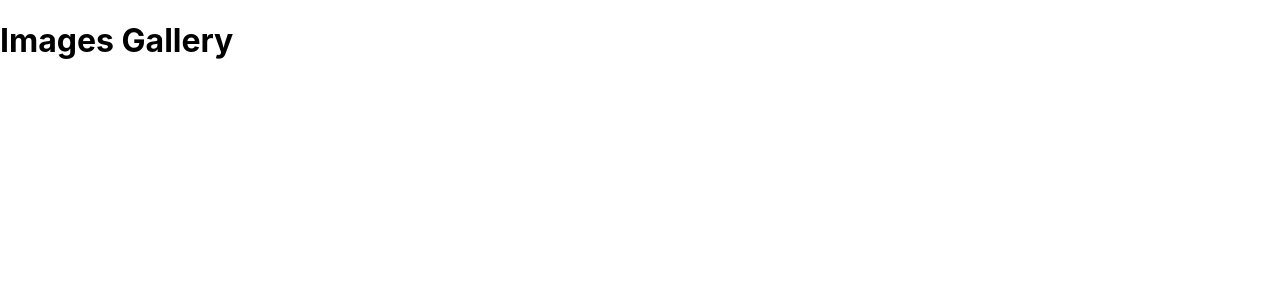
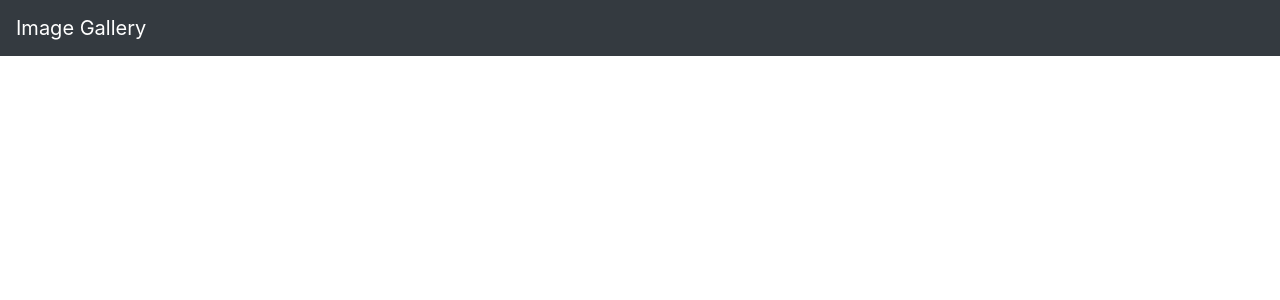
Before and after one commit to PawleN-D/images-gallery, a React (Create React App) app in the folder frontend/: page / in a window 1280 px wide. Shown: the top 300 px of the page. Built offline with nearby package versions, Linux system fonts and the light colour scheme.

Commit message:
initial header component

```diff
--- a/frontend/package.json
+++ b/frontend/package.json
@@ -6,9 +6,11 @@
     "@testing-library/jest-dom": "^5.16.5",
     "@testing-library/react": "^13.4.0",
     "@testing-library/user-event": "^13.5.0",
+    "bootstrap": "^4.5.3",
     "react": "^18.2.0",
+    "react-bootstrap": "^1.4.0",
     "react-dom": "^18.2.0",
-    "react-scripts": "5.0.1",
+    "react-scripts": "^2.1.3",
     "web-vitals": "^2.1.4"
   },
   "scripts": {
--- a/frontend/src/App.js
+++ b/frontend/src/App.js
@@ -1,7 +1,11 @@
+import React from 'react';
+import 'bootstrap/dist/css/bootstrap.min.css';
+import Header from './components/Header';
+
 function App() {
   return (
     <div className="App">
-      <h1>Images Gallery</h1>
+      <Header />
     </div>
   );
 }
--- /dev/null
+++ b/frontend/src/components/Header.js
@@ -0,0 +1,17 @@
+import React from 'react';
+// import Container from 'react-bootstrap/Container';
+// import Nav from 'react-bootstrap/Nav';
+
+import Navbar from 'react-bootstrap/Navbar';
+
+const Header = () => {
+    return (
+        <Navbar bg="dark" variant="dark">
+
+            <Navbar.Brand href="/">Image Gallery</Navbar.Brand>
+
+        </Navbar>
+    )
+}
+
+export default Header
```
Also changed, not shown: 1 other file (tests, documents, lock files or other folders).
